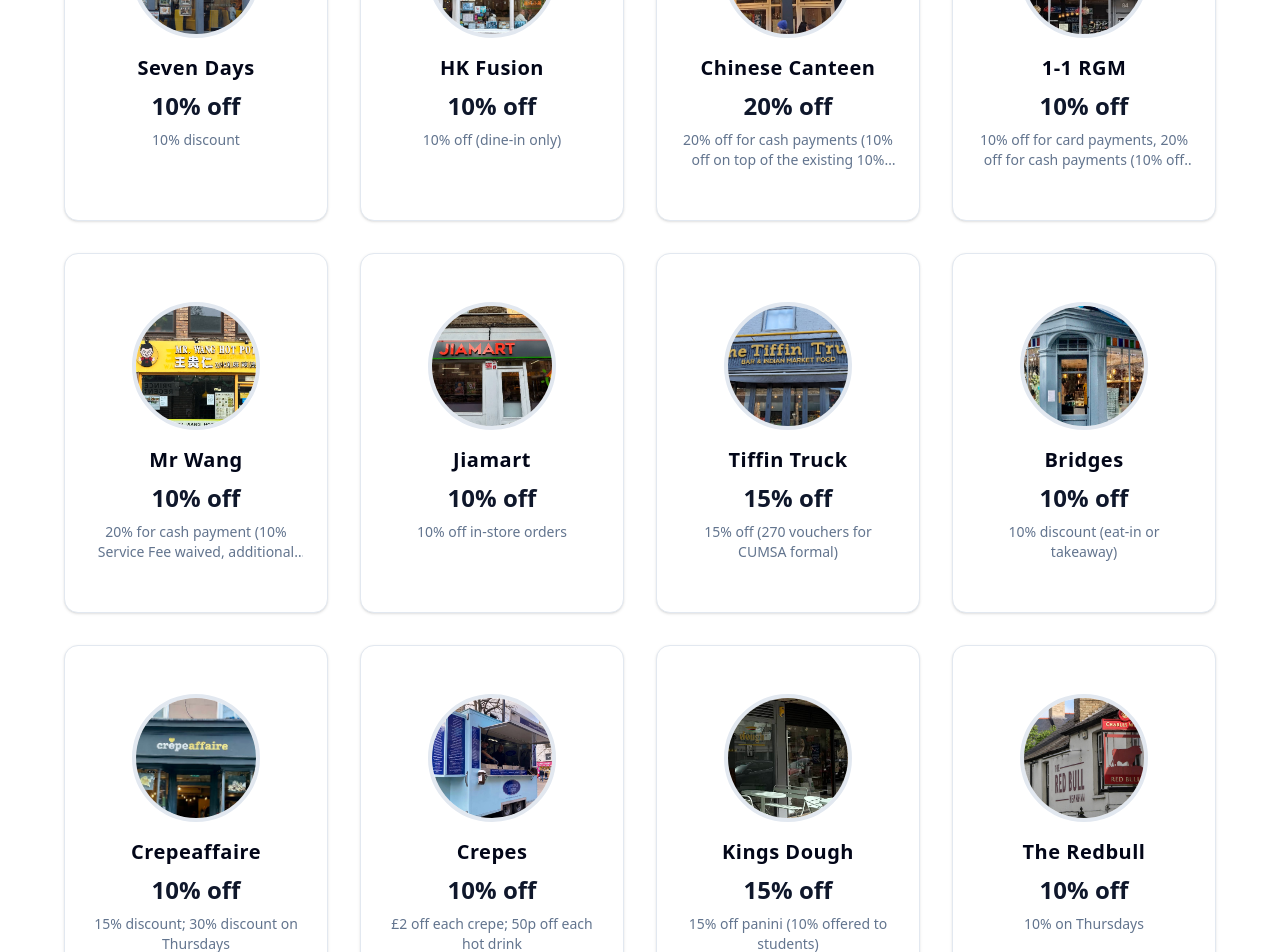
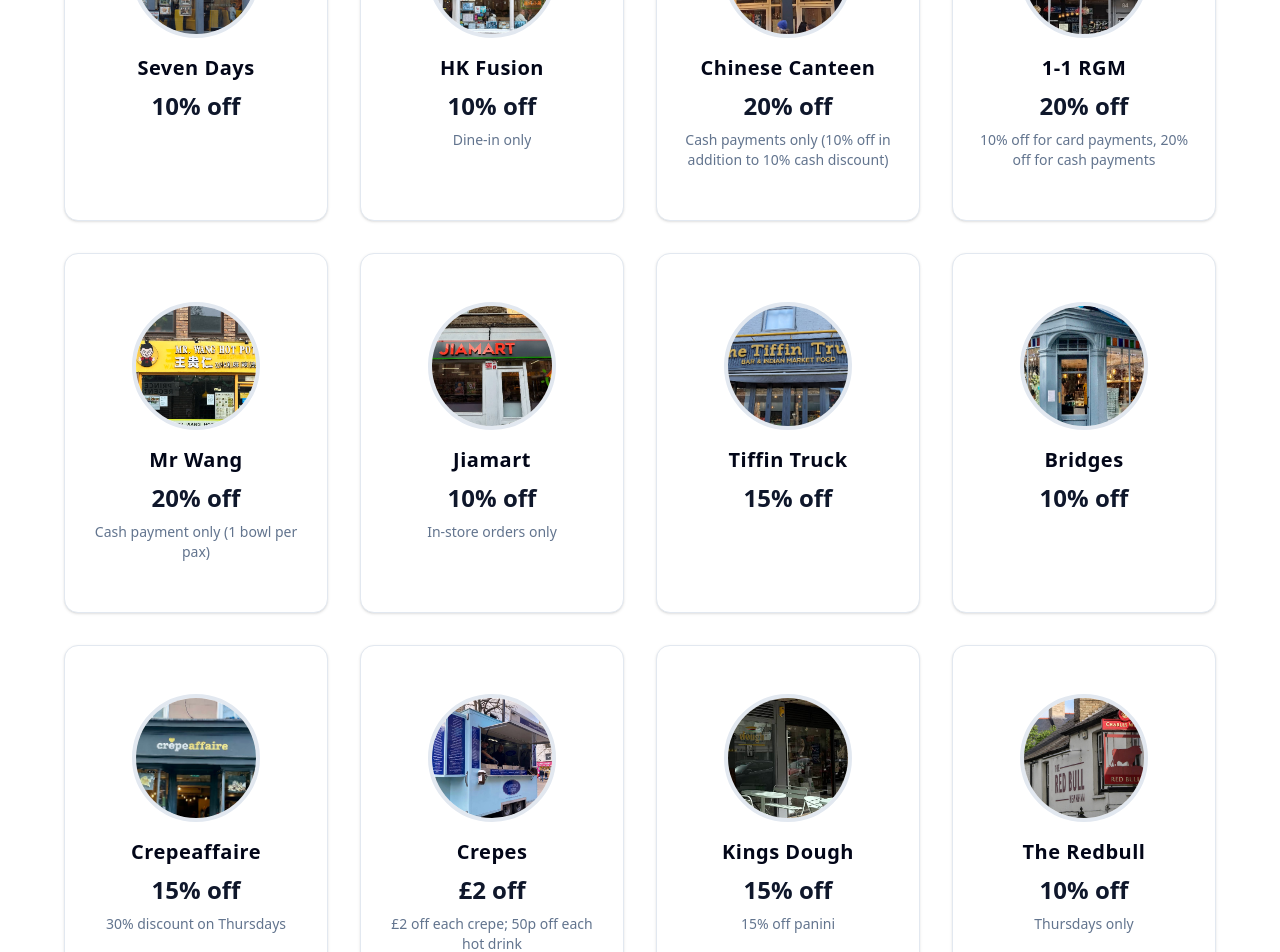
Before and after one commit to CUMSA/cumsa-website, a Next.js app: page /partners in a window 1280 px wide. Shown: the part 400-1352 px from the top of the page. Built offline with nearby package versions, Linux system fonts and the light colour scheme.

Commit message:
partner changes

```diff
--- a/src/data/partners.ts
+++ b/src/data/partners.ts
@@ -15,7 +15,7 @@
     discount: "10% off",
     picture: "/partners/seven-days.jpg",
     location: "Cambridge",
-    description: "10% discount",
+    // description: "10% discount",
     mapsUrl: "https://maps.app.goo.gl/vvKCnbEXZfN2VZox6"
   },
   {
@@ -24,7 +24,7 @@
     discount: "10% off",
     picture: "/partners/hk-fusion.jpg",
     location: "Cambridge",
-    description: "10% off (dine-in only)",
+    description: "Dine-in only",
     mapsUrl: "https://maps.app.goo.gl/uUpMpGDePzkQJWqTA"
   },
   {
@@ -33,25 +33,25 @@
     discount: "20% off",
     picture: "/partners/chinese-canteen.jpg",
     location: "Cambridge",
-    description: "20% off for cash payments (10% off on top of the existing 10% offered for cash payments)",
+    description: "Cash payments only (10% off in addition to 10% cash discount)",
     mapsUrl: "https://maps.app.goo.gl/Utd6hnqa2Hb4R3gf7"
   },
   {
     id: "1-1-rgm",
     name: "1-1 RGM",
-    discount: "10% off",
+    discount: "20% off",
     picture: "/partners/1-1-rgm.jpg",
     location: "Cambridge",
-    description: "10% off for card payments, 20% off for cash payments (10% off on top of the existing 10% offered for cash payments)",
+    description: "10% off for card payments, 20% off for cash payments",
     mapsUrl: "https://maps.app.goo.gl/MdHqApDRjJJsm4u16"
   },
   {
     id: "mr-wang",
     name: "Mr Wang",
-    discount: "10% off",
+    discount: "20% off",
     picture: "/partners/mr-wang.jpg",
     location: "Cambridge",
-    description: "20% for cash payment (10% Service Fee waived, additional 10% discount, 1 bowl per pax)",
+    description: "Cash payment only (1 bowl per pax)",
     mapsUrl: "https://maps.app.goo.gl/CwRM6N9jXeb5HHp39"
   },
   {
@@ -60,7 +60,7 @@
     discount: "10% off",
     picture: "/partners/jiamart.jpg",
     location: "Cambridge",
-    description: "10% off in-store orders",
+    description: "In-store orders only",
     mapsUrl: "https://maps.app.goo.gl/tVEEay7avMqh9JU59"
   },
   {
@@ -69,7 +69,7 @@
     discount: "15% off",
     picture: "/partners/tiffin-truck.jpg",
     location: "Cambridge",
-    description: "15% off (270 vouchers for CUMSA formal)",
+    // description: "15% off (270 vouchers for CUMSA formal)",
     mapsUrl: "https://maps.app.goo.gl/A9XMvuyz5Z2sYwC67"
   },
   {
@@ -78,22 +78,22 @@
     discount: "10% off",
     picture: "/partners/bridges.jpg",
     location: "Cambridge",
-    description: "10% discount (eat-in or takeaway)",
+    // description: "10% discount (eat-in or takeaway)",
     mapsUrl: "https://maps.app.goo.gl/SVvobmcfsrW9jCG39"
   },
   {
     id: "crepeaffaire",
     name: "Crepeaffaire",
-    discount: "10% off",
+    discount: "15% off",
     picture: "/partners/crepeaffaire.jpg",
     location: "Cambridge",
-    description: "15% discount; 30% discount on Thursdays",
+    description: "30% discount on Thursdays",
     mapsUrl: "https://maps.app.goo.gl/LcB2Y2Bc9AJBKjcZ9"
   },
   {
     id: "crepes",
     name: "Crepes",
-    discount: "10% off",
+    discount: "£2 off",
     picture: "/partners/crepes.jpg",
     location: "Cambridge",
     description: "£2 off each crepe; 50p off each hot drink",
@@ -105,7 +105,7 @@
     discount: "15% off",
     picture: "/partners/kings-dough.jpg",
     location: "Cambridge",
-    description: "15% off panini (10% offered to students)",
+    description: "15% off panini",
     mapsUrl: "https://maps.app.goo.gl/zPn7haFSrHXZdLEA8"
   },
   {
@@ -114,7 +114,7 @@
     discount: "10% off",
     picture: "/partners/the-redbull.jpg",
     location: "Cambridge",
-    description: "10% on Thursdays",
+    description: "Thursdays only",
     mapsUrl: "https://maps.app.goo.gl/Rhzkmnk3spPTUdqu7"
   },
   {
@@ -132,7 +132,7 @@
     discount: "15% off",
     picture: "/partners/moana-poke.jpg",
     location: "Cambridge",
-    description: "15% off 2 items",
+    description: "With minimum order of 2 items",
     mapsUrl: "https://maps.app.goo.gl/xjLpwQbpMhTweA8bA"
   },
 ];
```
